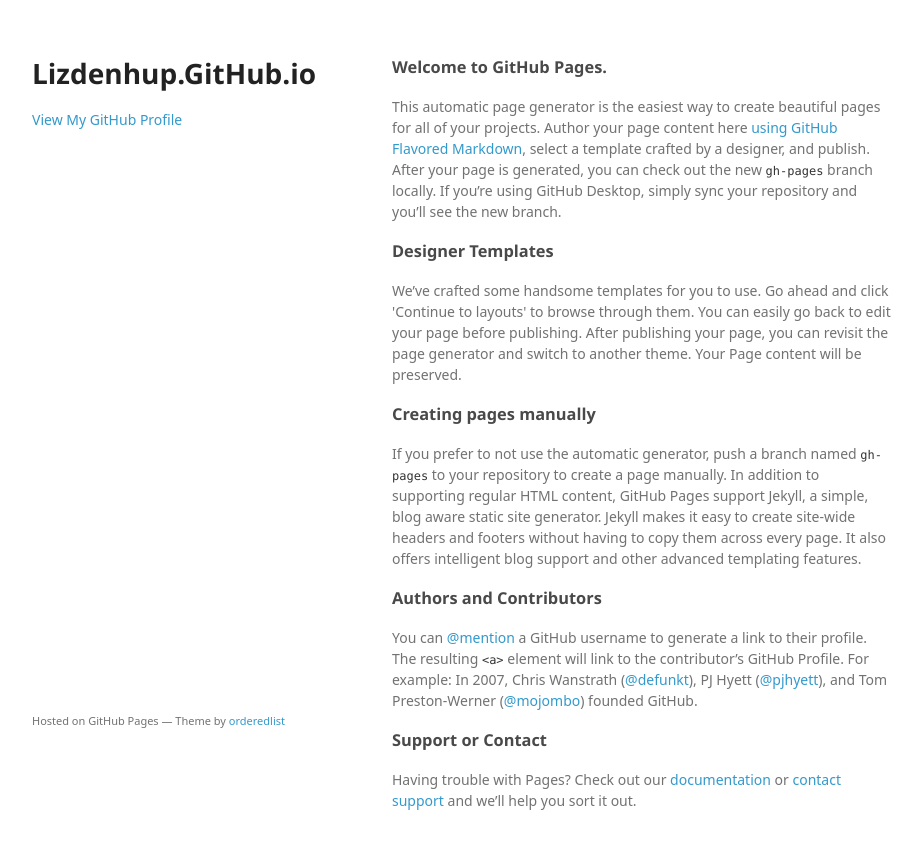
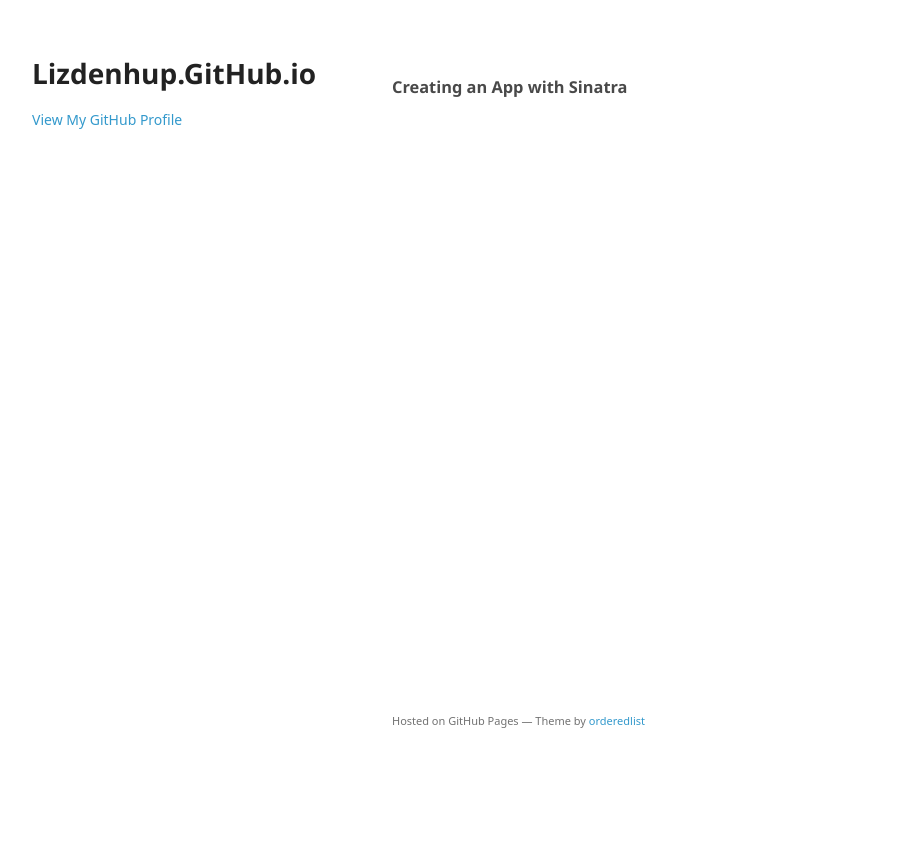
Before and after one commit to lizdenhup/lizdenhup.github.io, a plain HTML site: page index.html in a window 1280 px wide. Shown: the whole page, without its empty margins (178-1100 px from the left). After the commit the page ends 800 px from the top, so only its background shows below. Drawn offline with Linux system fonts and the light colour scheme; a web font is replaced by a local one.

Commit message:
updated blog

```diff
--- a/index.html
+++ b/index.html
@@ -24,30 +24,12 @@
       </header>
       <section>
         <h3>
-<a id="welcome-to-github-pages" class="anchor" href="#welcome-to-github-pages" aria-hidden="true"><span aria-hidden="true" class="octicon octicon-link"></span></a>Welcome to GitHub Pages.</h3>
-
-<p>This automatic page generator is the easiest way to create beautiful pages for all of your projects. Author your page content here <a href="https://guides.github.com/features/mastering-markdown/">using GitHub Flavored Markdown</a>, select a template crafted by a designer, and publish. After your page is generated, you can check out the new <code>gh-pages</code> branch locally. If you’re using GitHub Desktop, simply sync your repository and you’ll see the new branch.</p>
 
 <h3>
-<a id="designer-templates" class="anchor" href="#designer-templates" aria-hidden="true"><span aria-hidden="true" class="octicon octicon-link"></span></a>Designer Templates</h3>
+<class="anchor" aria-hidden="true"><span aria-hidden="true" class="octicon octicon-link"></span>Creating an App with Sinatra</h3>
 
-<p>We’ve crafted some handsome templates for you to use. Go ahead and click 'Continue to layouts' to browse through them. You can easily go back to edit your page before publishing. After publishing your page, you can revisit the page generator and switch to another theme. Your Page content will be preserved.</p>
 
-<h3>
-<a id="creating-pages-manually" class="anchor" href="#creating-pages-manually" aria-hidden="true"><span aria-hidden="true" class="octicon octicon-link"></span></a>Creating pages manually</h3>
 
-<p>If you prefer to not use the automatic generator, push a branch named <code>gh-pages</code> to your repository to create a page manually. In addition to supporting regular HTML content, GitHub Pages support Jekyll, a simple, blog aware static site generator. Jekyll makes it easy to create site-wide headers and footers without having to copy them across every page. It also offers intelligent blog support and other advanced templating features.</p>
-
-<h3>
-<a id="authors-and-contributors" class="anchor" href="#authors-and-contributors" aria-hidden="true"><span aria-hidden="true" class="octicon octicon-link"></span></a>Authors and Contributors</h3>
-
-<p>You can <a href="https://help.github.com/articles/basic-writing-and-formatting-syntax/#mentioning-users-and-teams" class="user-mention">@mention</a> a GitHub username to generate a link to their profile. The resulting <code>&lt;a&gt;</code> element will link to the contributor’s GitHub Profile. For example: In 2007, Chris Wanstrath (<a href="https://github.com/defunkt" class="user-mention">@defunkt</a>), PJ Hyett (<a href="https://github.com/pjhyett" class="user-mention">@pjhyett</a>), and Tom Preston-Werner (<a href="https://github.com/mojombo" class="user-mention">@mojombo</a>) founded GitHub.</p>
-
-<h3>
-<a id="support-or-contact" class="anchor" href="#support-or-contact" aria-hidden="true"><span aria-hidden="true" class="octicon octicon-link"></span></a>Support or Contact</h3>
-
-<p>Having trouble with Pages? Check out our <a href="https://help.github.com/pages">documentation</a> or <a href="https://github.com/contact">contact support</a> and we’ll help you sort it out.</p>
-      </section>
       <footer>
         <p><small>Hosted on GitHub Pages &mdash; Theme by <a href="https://github.com/orderedlist">orderedlist</a></small></p>
       </footer>
```
